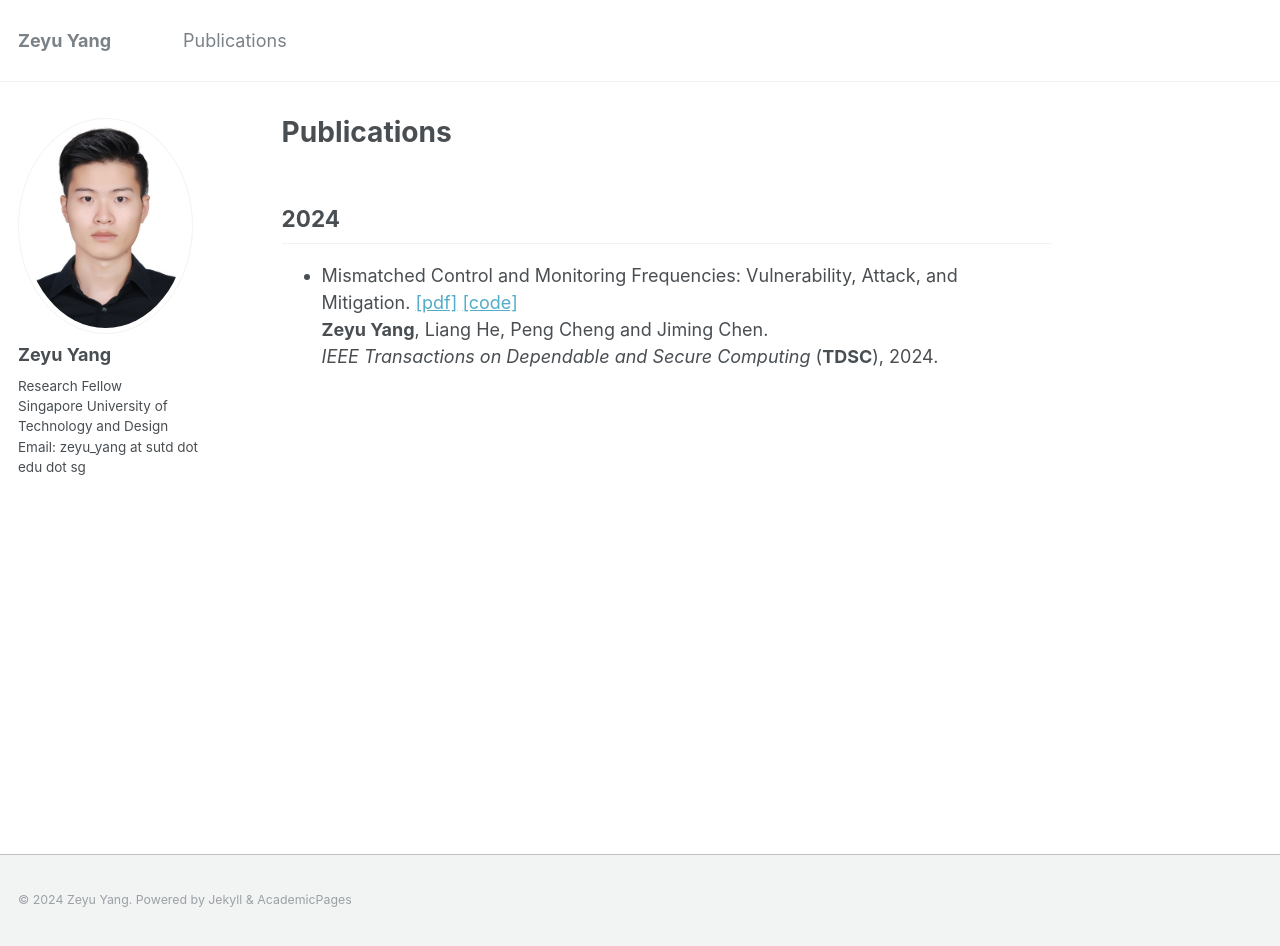
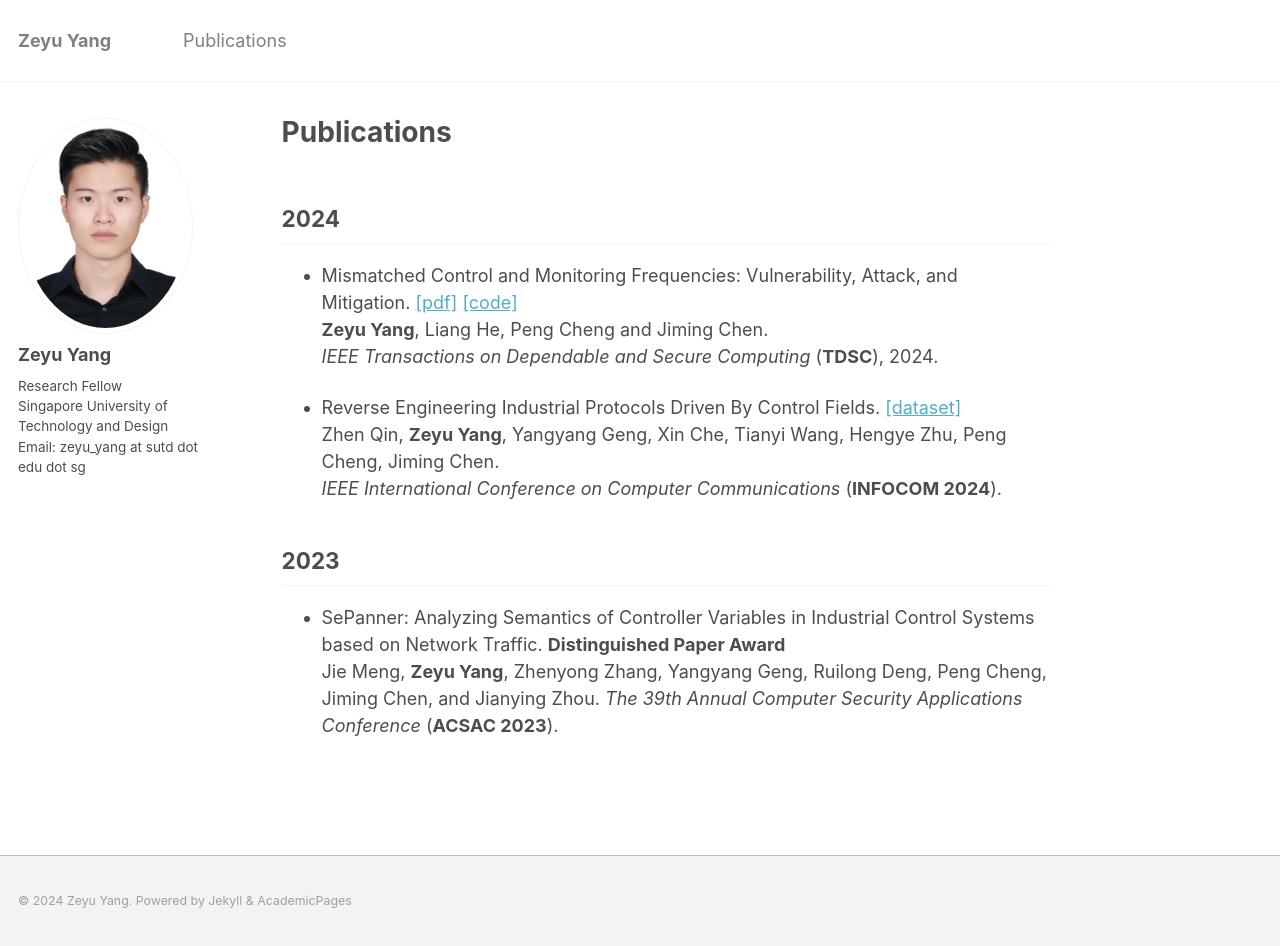
Before and after one commit to zeyuid/zeyuid.github.io, a Jekyll site: the page built from _pages/publications.md, in a window 1280 px wide and 946 px high. Built offline with Jekyll 4.4.1, drawn with Linux system fonts in a browser that asks for light colours.

Commit message:
add file

```diff
--- a/_pages/publications.md
+++ b/_pages/publications.md
@@ -11,5 +11,21 @@ author_profile: true
 [[pdf]](https://ieeexplore.ieee.org/document/10495752)
 [[code]](https://github.com/zeyuid/PLCSage)
 <br>
-<b>Zeyu Yang</b>, Liang He, Peng Cheng and Jiming Chen. <br>
+<b>Zeyu Yang</b>, Liang He, Peng Cheng and Jiming Chen.
+<br>
 <i>IEEE Transactions on Dependable and Secure Computing</i> (**TDSC**), 2024.
+
+* Reverse Engineering Industrial Protocols Driven By Control Fields.
+[[dataset]](https://github.com/hi-zer/Industrial-protocols-dataset)
+<br>
+Zhen Qin, <b>Zeyu Yang</b>, Yangyang Geng, Xin Che, Tianyi Wang, Hengye Zhu, Peng Cheng, Jiming Chen.
+<br>
+<i>IEEE International Conference on Computer Communications</i> (**INFOCOM 2024**).
+
+## 2023
+
+* SePanner: Analyzing Semantics of Controller Variables in Industrial Control Systems based on Network Traffic.
+<b>Distinguished Paper Award</b>
+<br>
+Jie Meng, <b>Zeyu Yang</b>, Zhenyong Zhang, Yangyang Geng, Ruilong Deng, Peng Cheng, Jiming Chen, and Jianying Zhou.
+<i>The 39th Annual Computer Security Applications Conference</i> (**ACSAC 2023**).
```
